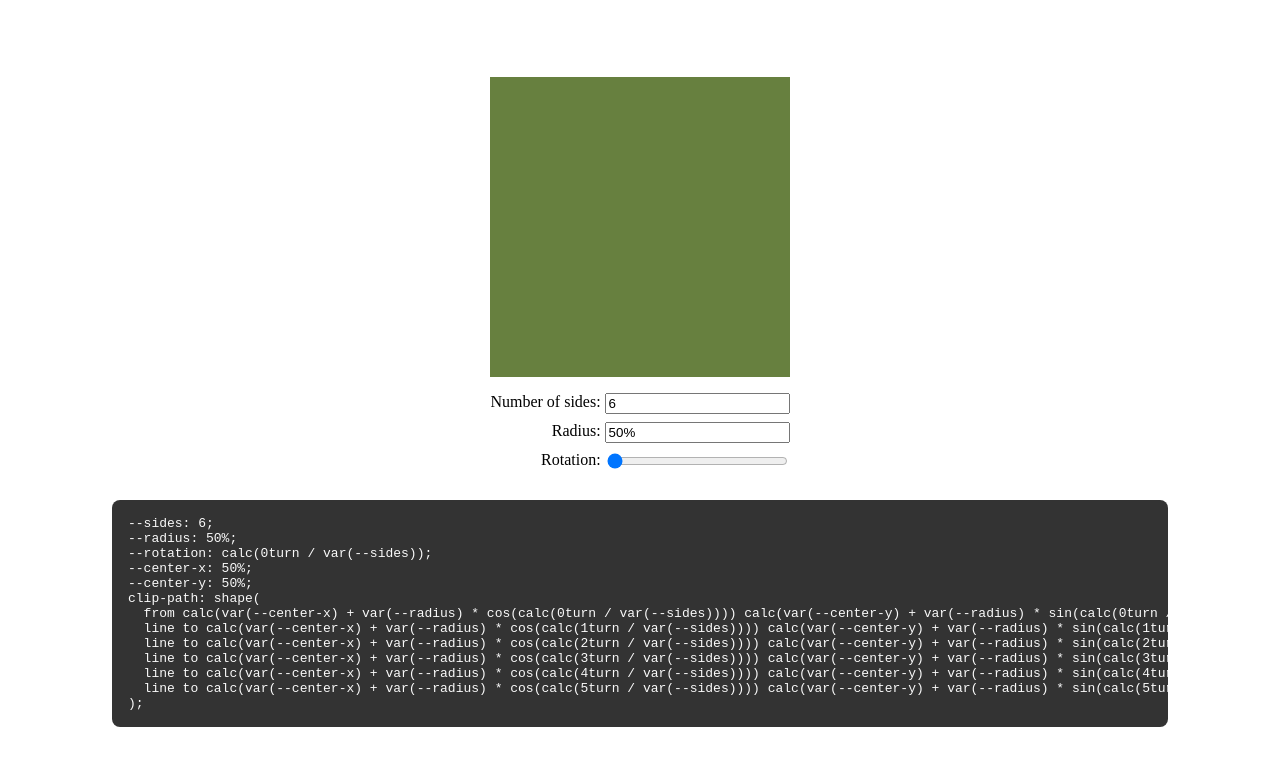
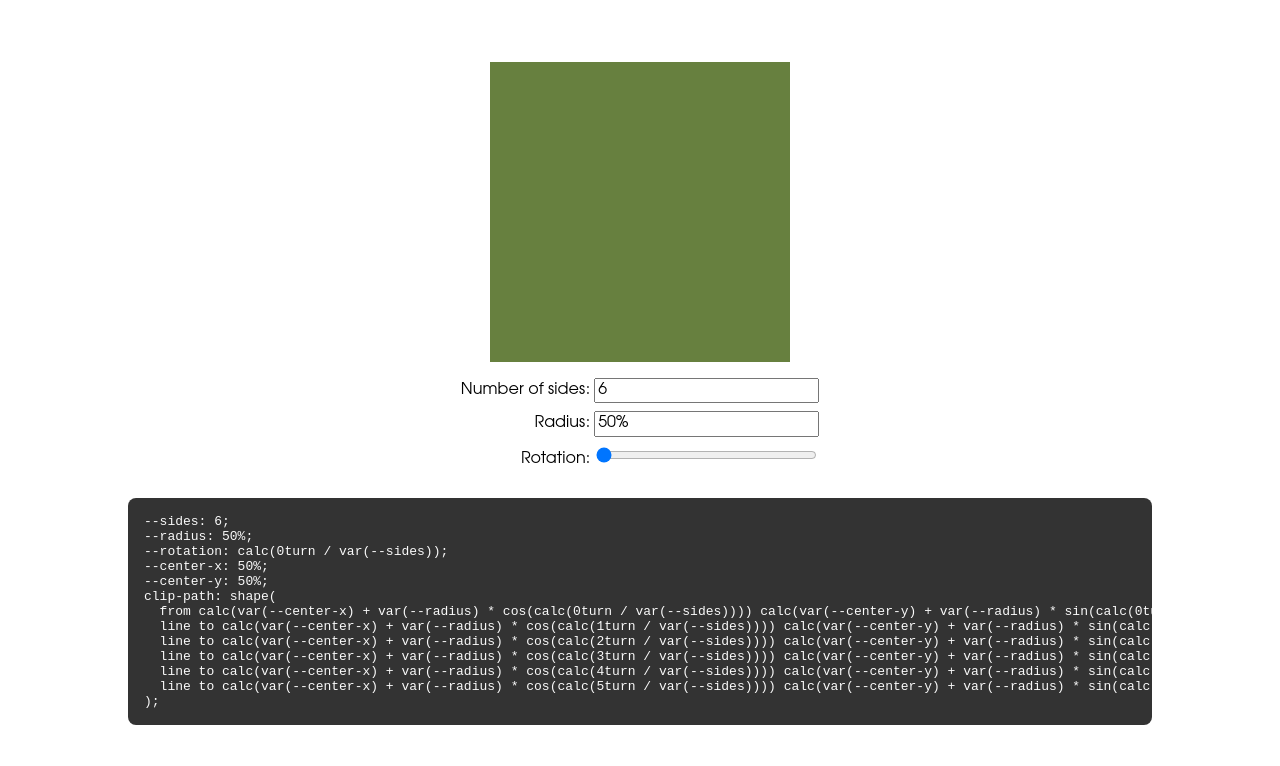
Before and after one commit to PontusHorn/ship-shape.win, a SvelteKit app: page / in a window 1280 px wide. Shown: the top 766 px of the page. Built offline with nearby package versions, Linux system fonts and the light colour scheme.

Commit message:
Add CSS reset

```diff
--- /dev/null
+++ b/src/routes/+layout.svelte
@@ -0,0 +1,6 @@
+<script lang="ts">
+	import './reset.css';
+	import './core.css';
+</script>
+
+<slot />
--- a/src/routes/+page.svelte
+++ b/src/routes/+page.svelte
@@ -46,6 +46,7 @@
 	form {
 		display: grid;
 		grid-template-columns: auto 1fr;
+		align-items: baseline;
 		gap: 0.5rem 0.25rem;
 	}
 
--- /dev/null
+++ b/src/routes/core.css
@@ -0,0 +1,6 @@
+@layer core {
+	:root {
+		/* https://github.com/system-fonts/modern-font-stacks#geometric-humanist */
+		font-family: Avenir, Montserrat, Corbel, 'URW Gothic', source-sans-pro, sans-serif;
+	}
+}
--- /dev/null
+++ b/src/routes/reset.css
@@ -0,0 +1,75 @@
+/* Declare layer order */
+@layer reset, core, utilities;
+
+@layer reset {
+	*,
+	*::before,
+	*::after {
+		box-sizing: border-box;
+	}
+
+	html,
+	body,
+	h1,
+	h2,
+	h3,
+	h4,
+	h5,
+	h6,
+	p,
+	blockquote,
+	dl,
+	dt,
+	dd,
+	ol,
+	ul,
+	li,
+	figure,
+	figcaption {
+		margin: 0;
+		padding: 0;
+	}
+
+	html {
+		/* Prevent font size inflation */
+		-moz-text-size-adjust: none;
+		-webkit-text-size-adjust: none;
+		text-size-adjust: none;
+
+		/* Allow animating to `height: auto` and similar */
+		interpolate-size: allow-keywords;
+	}
+
+	h1,
+	h2,
+	h3,
+	h4,
+	h5,
+	h6,
+	button,
+	input,
+	label,
+	select {
+		font: inherit;
+		line-height: 1.2;
+		text-wrap: balance;
+	}
+
+	p {
+		text-wrap: pretty;
+	}
+
+	img,
+	picture,
+	svg,
+	video {
+		max-width: 100%;
+		height: auto;
+		display: block;
+	}
+
+	/* Add scroll margin to items targeted by URL fragment */
+	:target {
+		scroll-margin-block: 2rem;
+	}
+}
```
